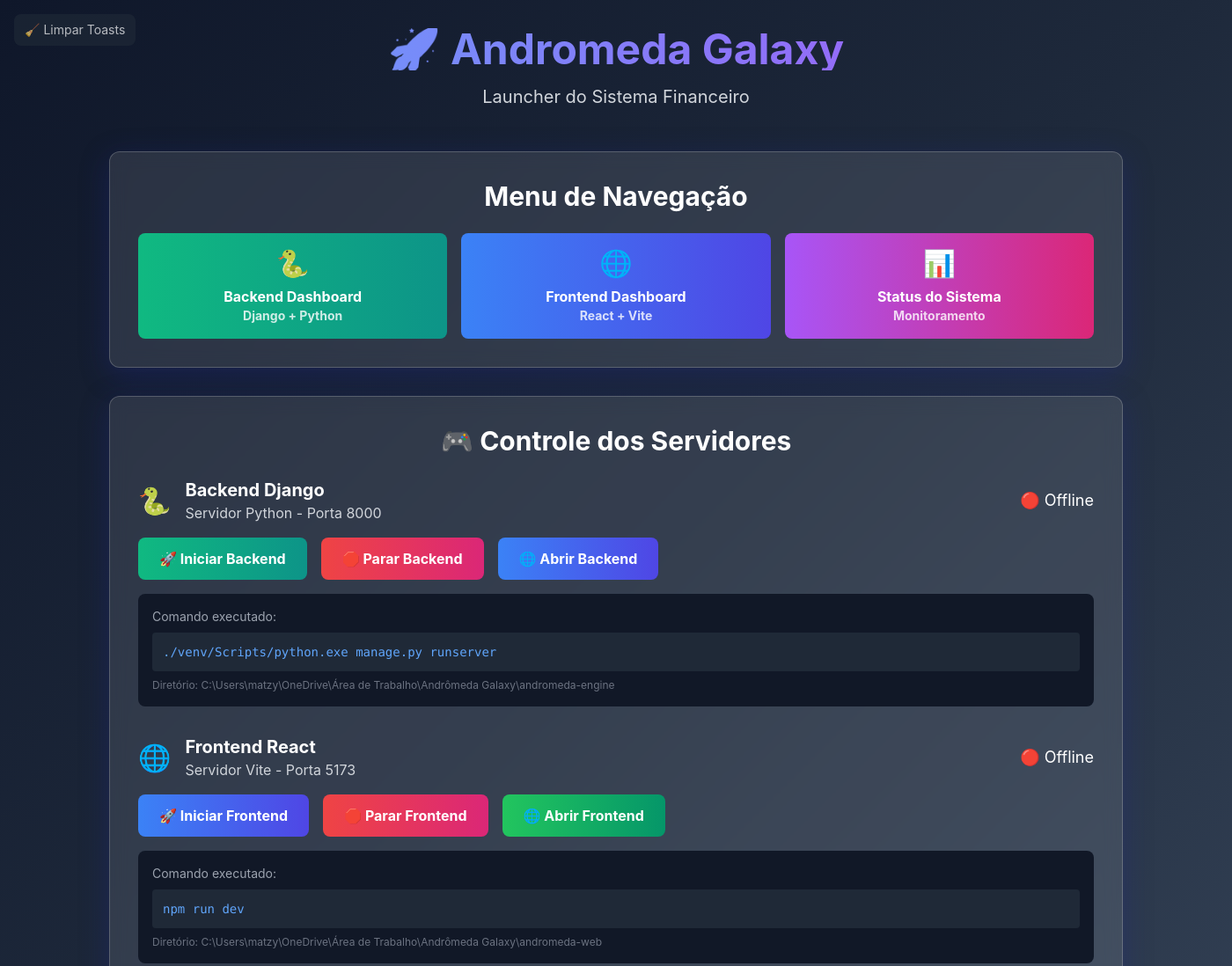
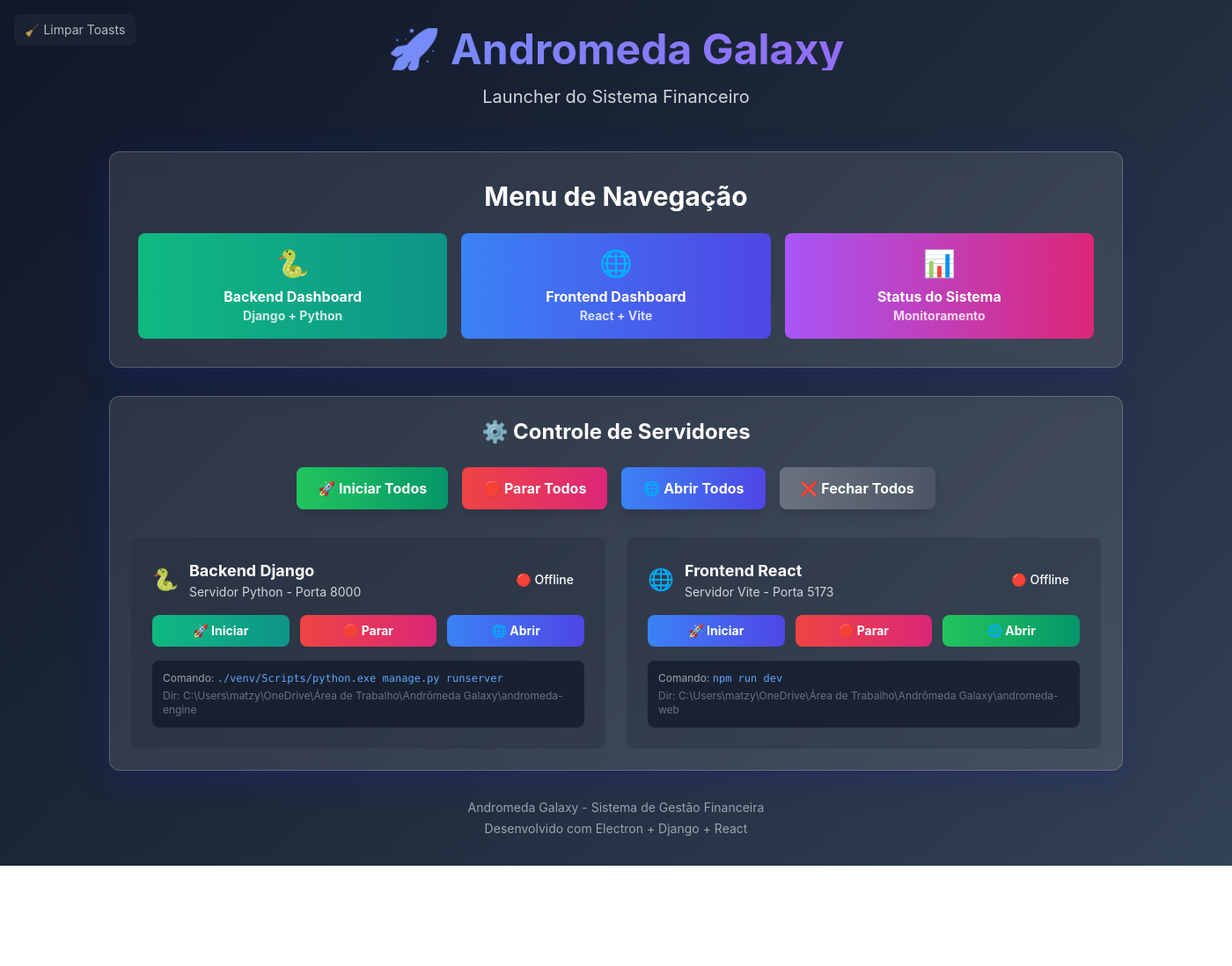
Before and after one commit to matzygoncalves/andromeda-launcher, an Electron app: page index.html in a window 1400 px wide. Shown: the top 1098 px of the page at 88% size. After the commit the page ends 984 px from the top, so only its background shows below. Drawn offline with nearby package versions, Linux system fonts and the light colour scheme; no server answers.

Commit message:
refactor: consolidate server control interface and add global control buttons

```diff
--- a/index.html
+++ b/index.html
@@ -59,104 +59,108 @@
             </div>
 
 
+
+
             <!-- Server Control Section -->
             <div class="max-w-6xl mx-auto mb-8">
-                <div class="glass-effect rounded-xl p-8">
-                    <h2 class="text-3xl font-bold mb-6 text-center">🎮 Controle dos Servidores</h2>
+                <div class="glass-effect rounded-xl p-6">
+                    <h2 class="text-2xl font-bold mb-6 text-center">⚙️ Controle de Servidores</h2>
 
+                    <!-- Global Control Buttons -->
+                    <div class="flex justify-center gap-4 mb-8">
+                        <button onclick="startAllServers()"
+                                class="bg-gradient-to-r from-green-500 to-emerald-600 hover:from-green-600 hover:to-emerald-700 text-white font-bold py-3 px-6 rounded-lg transition-all duration-300 transform hover:scale-105 shadow-lg hover:shadow-xl">
+                            🚀 Iniciar Todos
+                        </button>
+
+                        <button onclick="stopAllServers()"
+                                class="bg-gradient-to-r from-red-500 to-pink-600 hover:from-red-600 hover:to-pink-700 text-white font-bold py-3 px-6 rounded-lg transition-all duration-300 transform hover:scale-105 shadow-lg hover:shadow-xl">
+                            🛑 Parar Todos
+                        </button>
+
+                        <button onclick="openAllServers()"
+                                class="bg-gradient-to-r from-blue-500 to-indigo-600 hover:from-blue-600 hover:to-indigo-700 text-white font-bold py-3 px-6 rounded-lg transition-all duration-300 transform hover:scale-105 shadow-lg hover:shadow-xl">
+                            🌐 Abrir Todos
+                        </button>
+
+                        <button onclick="closeAllServers()"
+                                class="bg-gradient-to-r from-gray-500 to-gray-600 hover:from-gray-600 hover:to-gray-700 text-white font-bold py-3 px-6 rounded-lg transition-all duration-300 transform hover:scale-105 shadow-lg hover:shadow-xl">
+                            ❌ Fechar Todos
+                        </button>
+                    </div>
+
+                    <div class="grid grid-cols-1 lg:grid-cols-2 gap-6">
                         <!-- Backend Django Section -->
-                    <div class="mb-8">
+                        <div class="bg-gray-800/30 rounded-lg p-6">
                             <div class="flex items-center justify-between mb-4">
                                 <div class="flex items-center">
-                                <div class="text-3xl mr-4">🐍</div>
+                                    <div class="text-2xl mr-3">🐍</div>
                                     <div>
-                                    <h3 class="text-xl font-bold">Backend Django</h3>
-                                    <p class="text-gray-300">Servidor Python - Porta 8000</p>
+                                        <h3 class="text-lg font-bold">Backend Django</h3>
+                                        <p class="text-sm text-gray-300">Servidor Python - Porta 8000</p>
                                     </div>
                                 </div>
-                            <div class="text-right">
-                                <span id="backendStatus" class="text-lg">🔴 Offline</span>
-                            </div>
+                                <span id="backendStatus" class="text-sm font-medium px-3 py-1 rounded-full">🔴 Offline</span>
                             </div>
 
-                        <div class="flex gap-4 mb-4">
+                            <div class="flex gap-3 mb-4">
                                 <button id="startBackendBtn" onclick="startBackendServer()"
-                                    class="bg-gradient-to-r from-emerald-500 to-teal-600 hover:from-emerald-600 hover:to-teal-700 text-white font-bold py-3 px-6 rounded-lg transition-all duration-300 transform hover:scale-105">
-                                🚀 Iniciar Backend
+                                        class="bg-gradient-to-r from-emerald-500 to-teal-600 hover:from-emerald-600 hover:to-teal-700 text-white font-bold py-2 px-4 rounded-lg transition-all duration-300 transform hover:scale-105 text-sm flex-1">
+                                    🚀 Iniciar
                                 </button>
 
                                 <button id="stopBackendBtn" onclick="stopBackendServer()"
-                                    class="bg-gradient-to-r from-red-500 to-pink-600 hover:from-red-600 hover:to-pink-700 text-white font-bold py-3 px-6 rounded-lg transition-all duration-300 transform hover:scale-105">
-                                🛑 Parar Backend
+                                        class="bg-gradient-to-r from-red-500 to-pink-600 hover:from-red-600 hover:to-pink-700 text-white font-bold py-2 px-4 rounded-lg transition-all duration-300 transform hover:scale-105 text-sm flex-1">
+                                    🛑 Parar
                                 </button>
 
                                 <button onclick="openBackendInNewTab()"
-                                    class="bg-gradient-to-r from-blue-500 to-indigo-600 hover:from-blue-600 hover:to-indigo-700 text-white font-bold py-3 px-6 rounded-lg transition-all duration-300 transform hover:scale-105">
-                                🌐 Abrir Backend
+                                        class="bg-gradient-to-r from-blue-500 to-indigo-600 hover:from-blue-600 hover:to-indigo-700 text-white font-bold py-2 px-4 rounded-lg transition-all duration-300 transform hover:scale-105 text-sm flex-1">
+                                    🌐 Abrir
                                 </button>
                             </div>
 
-                        <div class="bg-gray-900 rounded-lg p-4">
-                            <p class="text-sm text-gray-400 mb-2">Comando executado:</p>
-                            <code class="block bg-gray-800 p-3 rounded text-blue-400 text-sm font-mono">
-                                ./venv/Scripts/python.exe manage.py runserver
-                            </code>
-                            <p class="text-xs text-gray-500 mt-2">Diretório: C:\Users\matzy\OneDrive\Área de Trabalho\Andrômeda Galaxy\andromeda-engine</p>
+                            <div class="bg-gray-900/70 rounded-lg p-3 text-xs">
+                                <p class="text-gray-400 mb-1">Comando: <code class="text-blue-400">./venv/Scripts/python.exe manage.py runserver</code></p>
+                                <p class="text-gray-500">Dir: C:\Users\matzy\OneDrive\Área de Trabalho\Andrômeda Galaxy\andromeda-engine</p>
                             </div>
                         </div>
 
                         <!-- Frontend React Section -->
-                    <div class="mb-8">
+                        <div class="bg-gray-800/30 rounded-lg p-6">
                             <div class="flex items-center justify-between mb-4">
                                 <div class="flex items-center">
-                                <div class="text-3xl mr-4">🌐</div>
+                                    <div class="text-2xl mr-3">🌐</div>
                                     <div>
-                                    <h3 class="text-xl font-bold">Frontend React</h3>
-                                    <p class="text-gray-300">Servidor Vite - Porta 5173</p>
+                                        <h3 class="text-lg font-bold">Frontend React</h3>
+                                        <p class="text-sm text-gray-300">Servidor Vite - Porta 5173</p>
                                     </div>
                                 </div>
-                            <div class="text-right">
-                                <span id="frontendStatus" class="text-lg">🔴 Offline</span>
-                            </div>
+                                <span id="frontendStatus" class="text-sm font-medium px-3 py-1 rounded-full">🔴 Offline</span>
                             </div>
 
-                        <div class="flex gap-4 mb-4">
+                            <div class="flex gap-3 mb-4">
                                 <button id="startFrontendBtn" onclick="startFrontendDev()"
-                                    class="bg-gradient-to-r from-blue-500 to-indigo-600 hover:from-blue-600 hover:to-indigo-700 text-white font-bold py-3 px-6 rounded-lg transition-all duration-300 transform hover:scale-105">
-                                🚀 Iniciar Frontend
+                                        class="bg-gradient-to-r from-blue-500 to-indigo-600 hover:from-blue-600 hover:to-indigo-700 text-white font-bold py-2 px-4 rounded-lg transition-all duration-300 transform hover:scale-105 text-sm flex-1">
+                                    🚀 Iniciar
                                 </button>
 
                                 <button id="stopFrontendBtn" onclick="stopFrontendDev()"
-                                    class="bg-gradient-to-r from-red-500 to-pink-600 hover:from-red-600 hover:to-pink-700 text-white font-bold py-3 px-6 rounded-lg transition-all duration-300 transform hover:scale-105">
-                                🛑 Parar Frontend
+                                        class="bg-gradient-to-r from-red-500 to-pink-600 hover:from-red-600 hover:to-pink-700 text-white font-bold py-2 px-4 rounded-lg transition-all duration-300 transform hover:scale-105 text-sm flex-1">
+                                    🛑 Parar
                                 </button>
 
                                 <button onclick="openFrontendInNewTab()"
-                                    class="bg-gradient-to-r from-green-500 to-emerald-600 hover:from-green-600 hover:to-emerald-700 text-white font-bold py-3 px-6 rounded-lg transition-all duration-300 transform hover:scale-105">
-                                🌐 Abrir Frontend
+                                        class="bg-gradient-to-r from-green-500 to-emerald-600 hover:from-green-600 hover:to-emerald-700 text-white font-bold py-2 px-4 rounded-lg transition-all duration-300 transform hover:scale-105 text-sm flex-1">
+                                    🌐 Abrir
                                 </button>
                             </div>
 
-                        <div class="bg-gray-900 rounded-lg p-4">
-                            <p class="text-sm text-gray-400 mb-2">Comando executado:</p>
-                            <code class="block bg-gray-800 p-3 rounded text-blue-400 text-sm font-mono">
-                                npm run dev
-                            </code>
-                            <p class="text-xs text-gray-500 mt-2">Diretório: C:\Users\matzy\OneDrive\Área de Trabalho\Andrômeda Galaxy\andromeda-web</p>
+                            <div class="bg-gray-900/70 rounded-lg p-3 text-xs">
+                                <p class="text-gray-400 mb-1">Comando: <code class="text-blue-400">npm run dev</code></p>
+                                <p class="text-gray-500">Dir: C:\Users\matzy\OneDrive\Área de Trabalho\Andrômeda Galaxy\andromeda-web</p>
                             </div>
                         </div>
-
-                    <!-- Quick Actions -->
-                    <div class="flex justify-center gap-4">
-                        <button onclick="startAllServers()"
-                                class="bg-gradient-to-r from-green-500 to-emerald-600 hover:from-green-600 hover:to-emerald-700 text-white font-bold py-4 px-8 rounded-lg transition-all duration-300 transform hover:scale-105">
-                            🚀 Iniciar Todos
-                        </button>
-
-                        <button onclick="stopAllServers()"
-                                class="bg-gradient-to-r from-red-500 to-pink-600 hover:from-red-600 hover:to-pink-700 text-white font-bold py-4 px-8 rounded-lg transition-all duration-300 transform hover:scale-105">
-                            🛑 Parar Todos
-                        </button>
                     </div>
                 </div>
             </div>
--- a/js/serverControl.js
+++ b/js/serverControl.js
@@ -238,6 +238,41 @@
     showToast('✅ Todos os servidores parados!', 'success');
 }
 
+// Função para abrir todos os servidores no navegador
+async function openAllServers() {
+    showToast('🌐 Abrindo todos os servidores no navegador...', 'info');
+
+    try {
+        if (backendStatus) {
+            await openBackendInNewTab();
+        }
+
+        if (frontendStatus) {
+            await openFrontendInNewTab();
+        }
+
+        if (!backendStatus && !frontendStatus) {
+            showToast('⚠️ Nenhum servidor está rodando', 'warning');
+        } else {
+            showToast('✅ Todos os servidores abertos no navegador!', 'success');
+        }
+    } catch (error) {
+        showToast('❌ Erro ao abrir servidores: ' + error.message, 'error');
+    }
+}
+
+// Função para fechar todos os servidores
+async function closeAllServers() {
+    showToast('❌ Fechando todos os servidores...', 'info');
+
+    try {
+        await stopAllServers();
+        showToast('✅ Todos os servidores fechados!', 'success');
+    } catch (error) {
+        showToast('❌ Erro ao fechar servidores: ' + error.message, 'error');
+    }
+}
+
 // Exportar funções para uso global
 window.startBackendServer = startBackendServer;
 window.stopBackendServer = stopBackendServer;
@@ -248,6 +283,8 @@
 window.openBackendInNewTab = openBackendInNewTab;
 window.startAllServers = startAllServers;
 window.stopAllServers = stopAllServers;
+window.openAllServers = openAllServers;
+window.closeAllServers = closeAllServers;
 
 // Verificar status inicial quando a página carregar
 document.addEventListener('DOMContentLoaded', () => {
```
Lines whose indentation alone changed are shown as unchanged.
